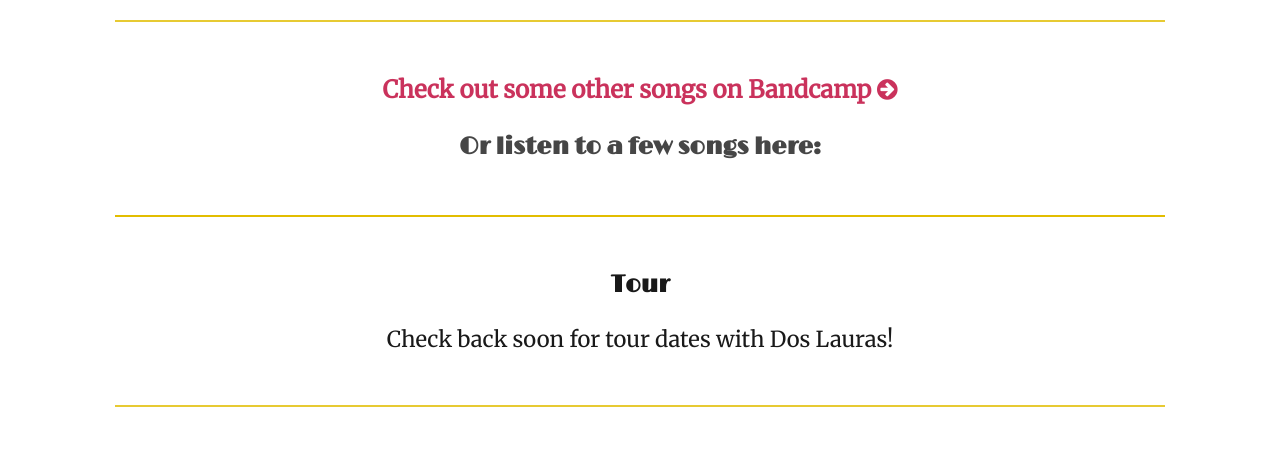
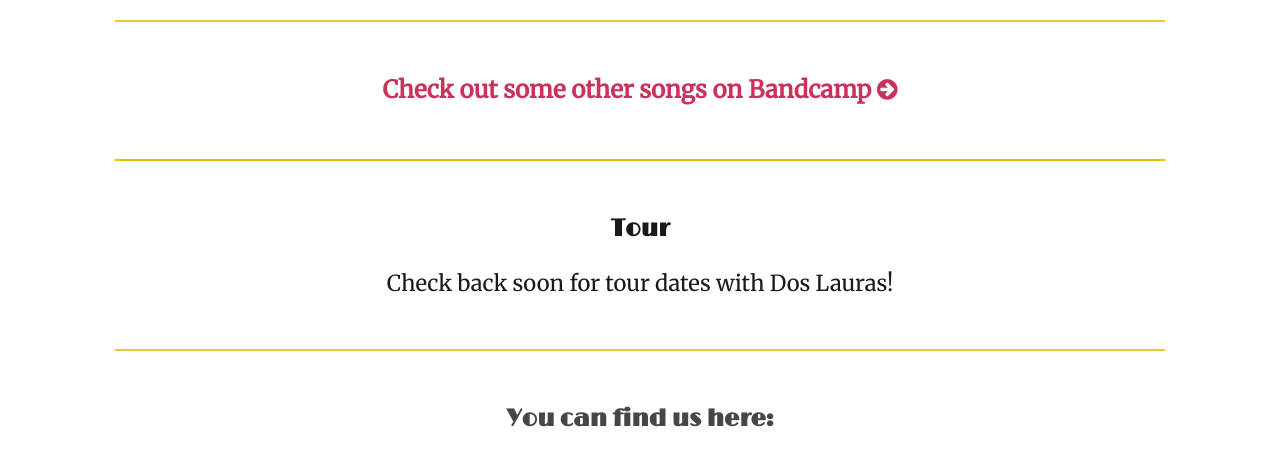
Before and after one commit to cmstroscio/brightleaf, a website: page index.html in a window 1280 px wide. Shown: the part 960-1414 px from the top of the page. Drawn offline with nearby package versions, Linux system fonts and the light colour scheme.

Commit message:
adjust anchor link and hierarchy

```diff
--- a/index.html
+++ b/index.html
@@ -103,7 +103,7 @@
     <div class="stripe stripe--center" id="music">
       <!-- <h1>Music</h1> -->
       <h2><a href="https://therealbrightleaf.bandcamp.com/releases" rel="noopener" target="_blank">Check out some other songs on Bandcamp <i class="fa fa-arrow-circle-right"></i></a></h2>
-      <h2>Or listen to a few songs here:</h2>
+<!--       <h2>Or listen to a few songs here:</h2> -->
       <div class="stripe--flex">
 
       </div><!--      <h3>If you want to pay for the album and help us make more music, you can do that, too.</h3>
```
